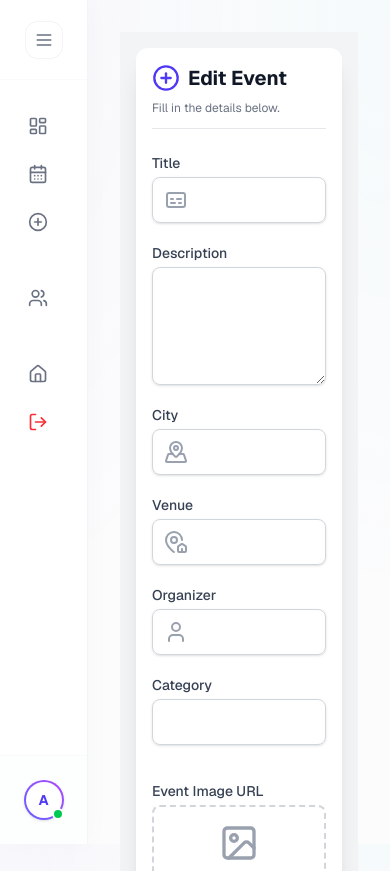
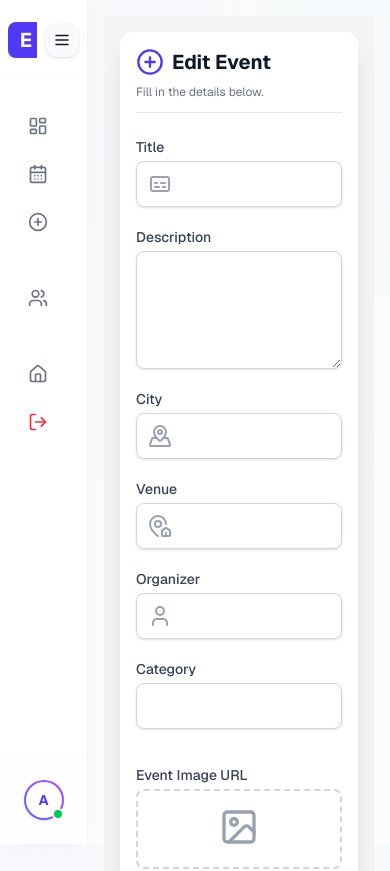
Before and after one commit to naimur009/evently, a Next.js app in the folder frontend/: page /dashboard/events/edit/1 in a window 390 px wide. Shown: the top 871 px of the page. Built offline with nearby package versions, Linux system fonts and the light colour scheme; no server answers.

Commit message:
responsive for mobile

```diff
--- a/frontend/app/(Dashboard)/layout.js
+++ b/frontend/app/(Dashboard)/layout.js
@@ -24,7 +24,7 @@ export default function RootLayout({ children }) {
           <aside className="h-screen sticky top-0 z-50">
             <Sidebar />
           </aside>
-          <main className="flex-1 overflow-y-auto p-8">
+          <main className="flex-1 overflow-y-auto p-4 md:p-8">
             {children}
           </main>
         </div>
--- a/frontend/app/components/dashboard/sidebar.js
+++ b/frontend/app/components/dashboard/sidebar.js
@@ -94,34 +94,34 @@ const Sidebar = () => {
       animate={collapsed ? "collapsed" : "expanded"}
       variants={sidebarVariants}
       transition={{ type: "spring", stiffness: 200, damping: 25 }}
-      className="relative h-screen bg-white border-r border-gray-100 flex flex-col shadow-[4px_0_24px_rgba(0,0,0,0.02)] z-50"
+      className="relative h-[100dvh] bg-white border-r border-gray-100 flex flex-col shadow-[4px_0_24px_rgba(0,0,0,0.02)] z-50 transition-all duration-300"
     >
       {/* Header */}
-      <div className="flex items-center justify-between h-20 px-6 border-b border-gray-50">
-        <AnimatePresence mode="wait">
-          {!collapsed && (
-            <motion.div
-              initial={{ opacity: 0, x: -10 }}
-              animate={{ opacity: 1, x: 0 }}
-              exit={{ opacity: 0, x: -10 }}
-              className="flex items-center gap-2.5"
-            >
-              <div className="w-9 h-9 rounded-lg bg-indigo-600 flex items-center justify-center shadow-lg shadow-indigo-200">
-                <span className="text-white font-bold text-xl">E</span>
-              </div>
-              <h1 className="text-xl font-bold bg-clip-text text-transparent bg-gradient-to-r from-gray-900 to-gray-600 tracking-tight">
+      <div className={`flex items-center h-20 border-b border-gray-50 transition-all duration-300 ${collapsed ? "justify-center px-2 gap-2" : "justify-between px-6"}`}>
+        <div className={`flex items-center gap-2.5 overflow-hidden ${collapsed ? "" : "flex-1"}`}>
+          <div className="flex-shrink-0 w-9 h-9 rounded-lg bg-indigo-600 flex items-center justify-center shadow-lg shadow-indigo-200">
+            <span className="text-white font-bold text-xl">E</span>
+          </div>
+          <AnimatePresence>
+            {!collapsed && (
+              <motion.h1
+                initial={{ opacity: 0, width: 0 }}
+                animate={{ opacity: 1, width: "auto" }}
+                exit={{ opacity: 0, width: 0 }}
+                className="text-xl font-bold bg-clip-text text-transparent bg-gradient-to-r from-gray-900 to-gray-600 tracking-tight whitespace-nowrap"
+              >
                 Evently
-              </h1>
-            </motion.div>
-          )}
-        </AnimatePresence>
+              </motion.h1>
+            )}
+          </AnimatePresence>
+        </div>
 
         <button
           onClick={() => setCollapsed(!collapsed)}
-          className={`p-2 rounded-xl transition-all duration-200 ${collapsed ? "mx-auto ring-1 ring-gray-100" : "hover:bg-gray-50"
+          className={`p-2 rounded-xl transition-all duration-200 flex-shrink-0 ${collapsed ? "bg-gray-50 text-gray-900 shadow-sm" : "hover:bg-gray-50 text-gray-400"
             }`}
         >
-          {collapsed ? <Menu size={20} className="text-gray-500" /> : <ChevronLeft size={20} className="text-gray-400" />}
+          {collapsed ? <Menu size={18} /> : <ChevronLeft size={20} />}
         </button>
       </div>
 
```
